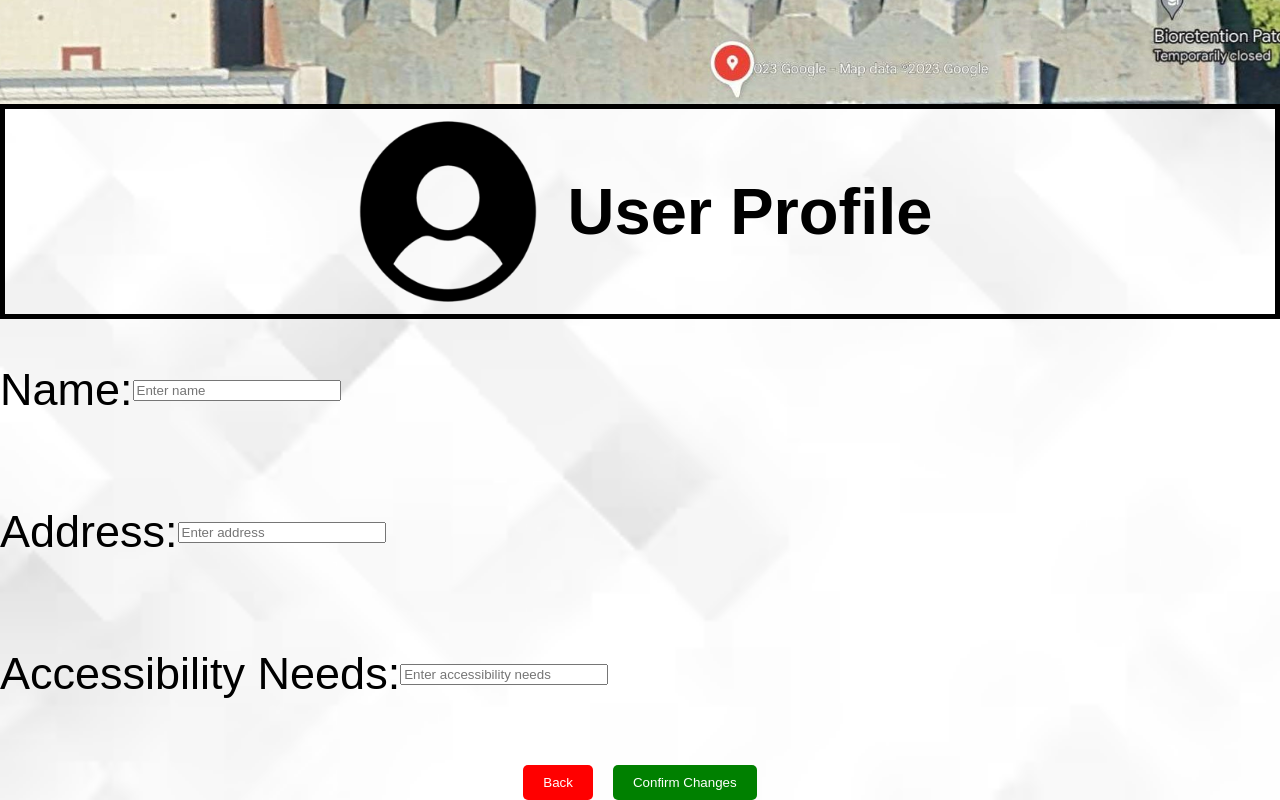
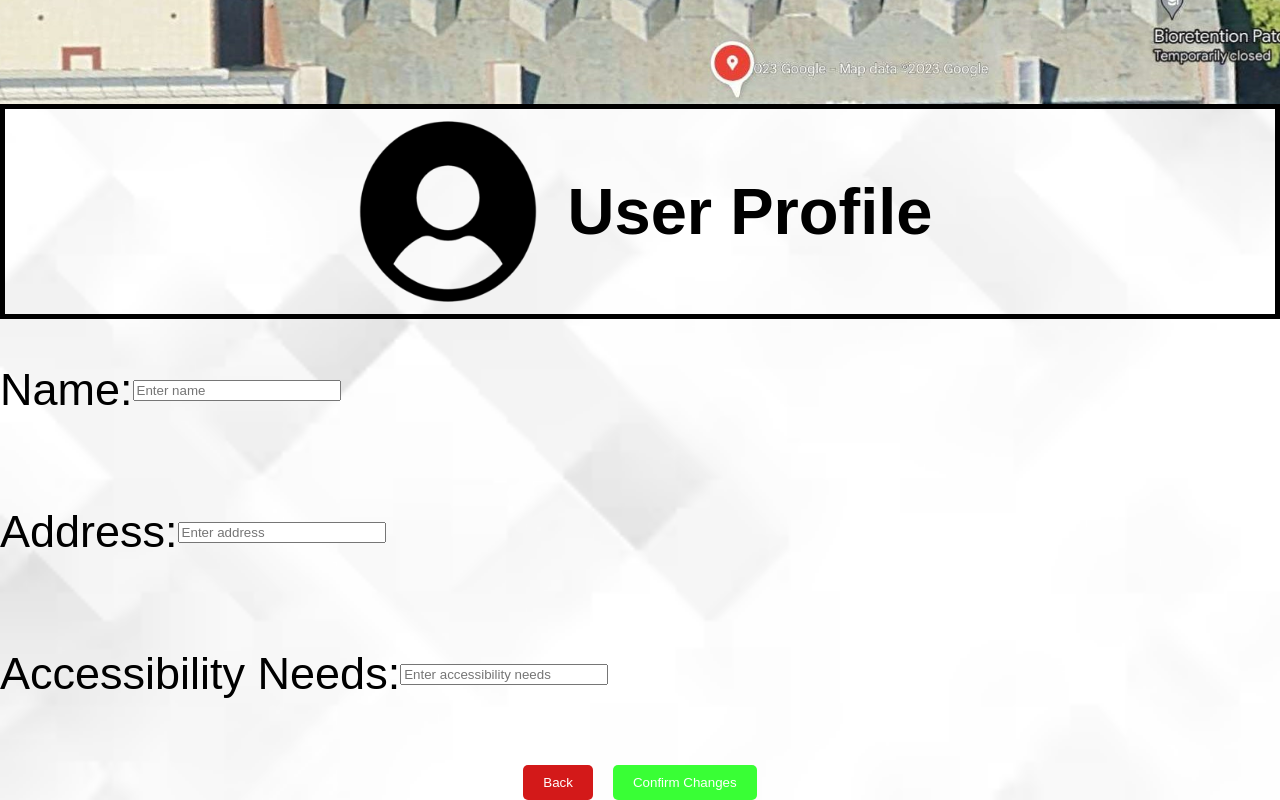
Before and after one commit to hafeefas/HCIParking, a React (Create React App) app: page /user-profiles in a window 1280 px wide. Shown: the part 760-1560 px from the top of the page. Built offline with nearby package versions, Linux system fonts and the light colour scheme.

Commit message:
Updated CSS for butttons
for more color consistency across pages

```diff
--- a/src/UserProfile/UserProfile.css
+++ b/src/UserProfile/UserProfile.css
@@ -50,7 +50,7 @@
 }
 
 .back-button {
-  background-color: red;
+  background-color: #d31919;;
   color: white;
   border-radius: 5px;
   padding: 10px 20px;
@@ -58,10 +58,13 @@
   cursor: pointer;
   margin: 0 10px;
 }
+.back-button:hover{
+  background-color: #ff0101;
+}
 
 .edit-button,
 .confirm-button {
-  background-color: green;
+  background-color:  #4CAF50;
   border-radius: 5px;
   color: white;
   padding: 10px 20px;
@@ -69,6 +72,10 @@
   cursor: pointer;
   margin: 0 10px;
 }
+.edit-button,
+.confirm-button:hover {
+  background-color: #39ff35;
+}
 
 body {
   background-image: url("UserProfileBackground.png");
--- a/src/reservedSpots/reservedSpot.css
+++ b/src/reservedSpots/reservedSpot.css
@@ -69,6 +69,6 @@ margin-top: 190px;
     background-color: #4CAF50;
 }
 .Confirm-btn:hover{
-    background-color: #51ca4f;
+    background-color: #39ff35;
 
 }
```
